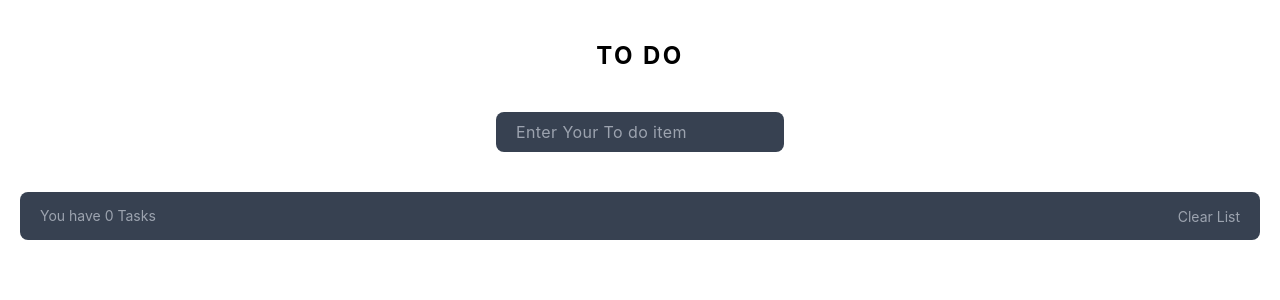
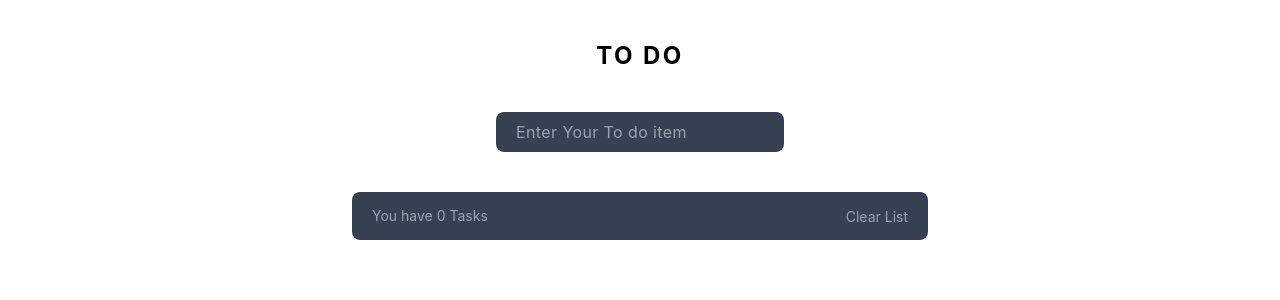
Before and after one commit to mugabee/ReactToDo, a React (Create React App) app: page / in a window 1280 px wide. Shown: the top 300 px of the page. Built offline with nearby package versions, Linux system fonts and the light colour scheme.

Commit message:
Desigining the Home Section to be resposive

```diff
--- a/src/components/List.js
+++ b/src/components/List.js
@@ -4,7 +4,7 @@ const List = ({ items, setItems, deleteItem }) => {
     return (
         <>
         <article >
-            <ul className="bg-gray-700 mx-5  rounded-lg mt-10">
+            <ul className="bg-gray-700 mx-5 sm:max-w-xl sm:mx-auto rounded-lg mt-10">
                 {items.map(({id, title }) => (
                     <ul className="flex border-b px-8 border-gray-600 justify-between">
                         <li key={id}
```
